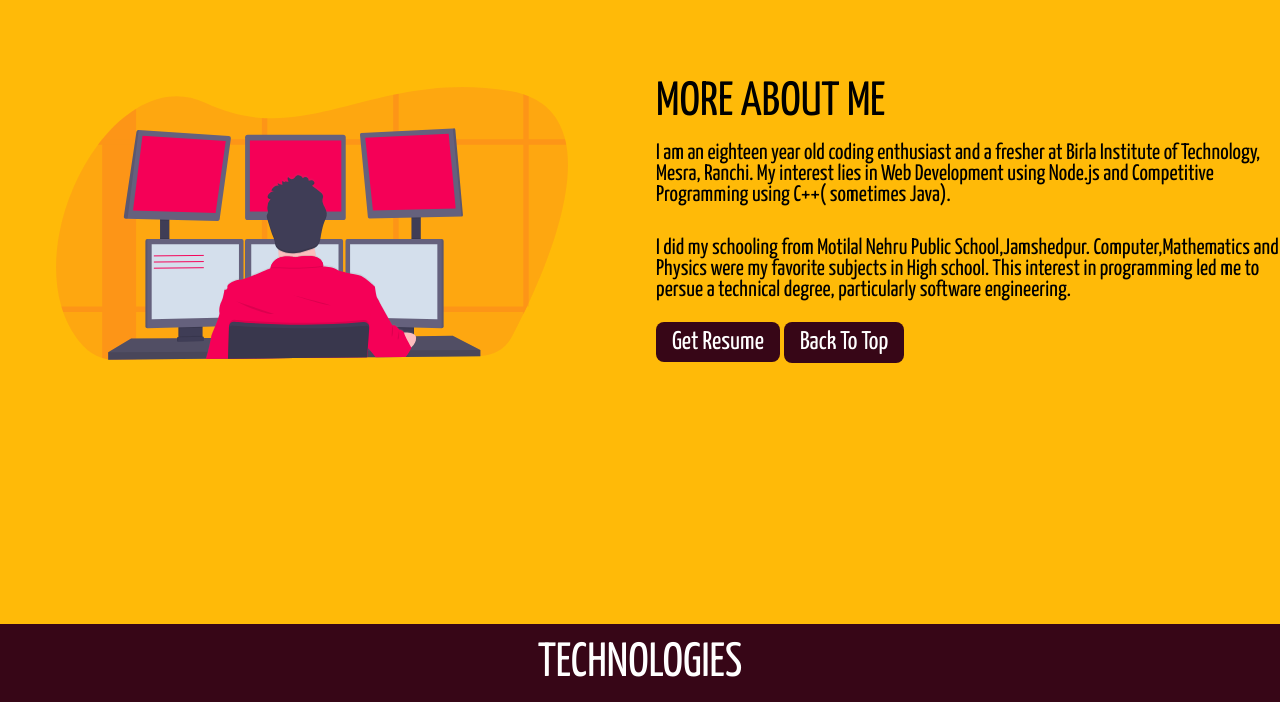
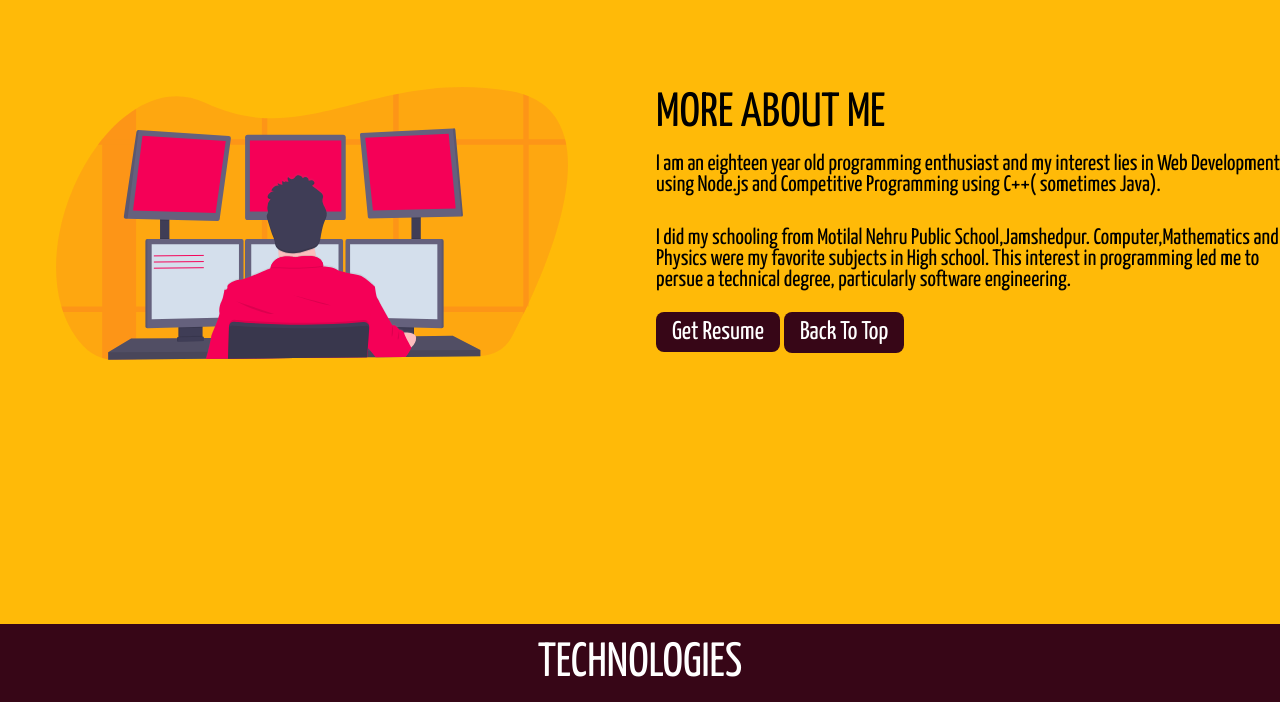
Before and after one commit to sarvjot/sarvjot.github.io, a plain HTML site: page index.html in a window 1280 px wide. Shown: the part 1800-2502 px from the top of the page. Drawn offline with Linux system fonts and the light colour scheme; a script that the page names is missing; a web font is replaced by a local one.

Commit message:
Update index.html

```diff
--- a/index.html
+++ b/index.html
@@ -69,7 +69,7 @@
         <img src="assets/iconsAndVectors/developer-icon.svg" alt="">
         <div class="AboutMe-content">
             <p class="text-lg">MORE ABOUT ME</p>
-            <p class="text-xs">I am an eighteen year old coding enthusiast and a fresher at Birla Institute of Technology, Mesra, Ranchi. My interest lies in Web Development using Node.js and Competitive Programming using C++( sometimes Java).
+            <p class="text-xs">I am an eighteen year old programming enthusiast and my interest lies in Web Development using Node.js and Competitive Programming using C++( sometimes Java).
             </p>
             <p class="text-xs">I did my schooling from Motilal Nehru Public School,Jamshedpur. Computer,Mathematics and Physics were my
                 favorite subjects in High school. This interest in programming led me to persue a technical degree, particularly
```
